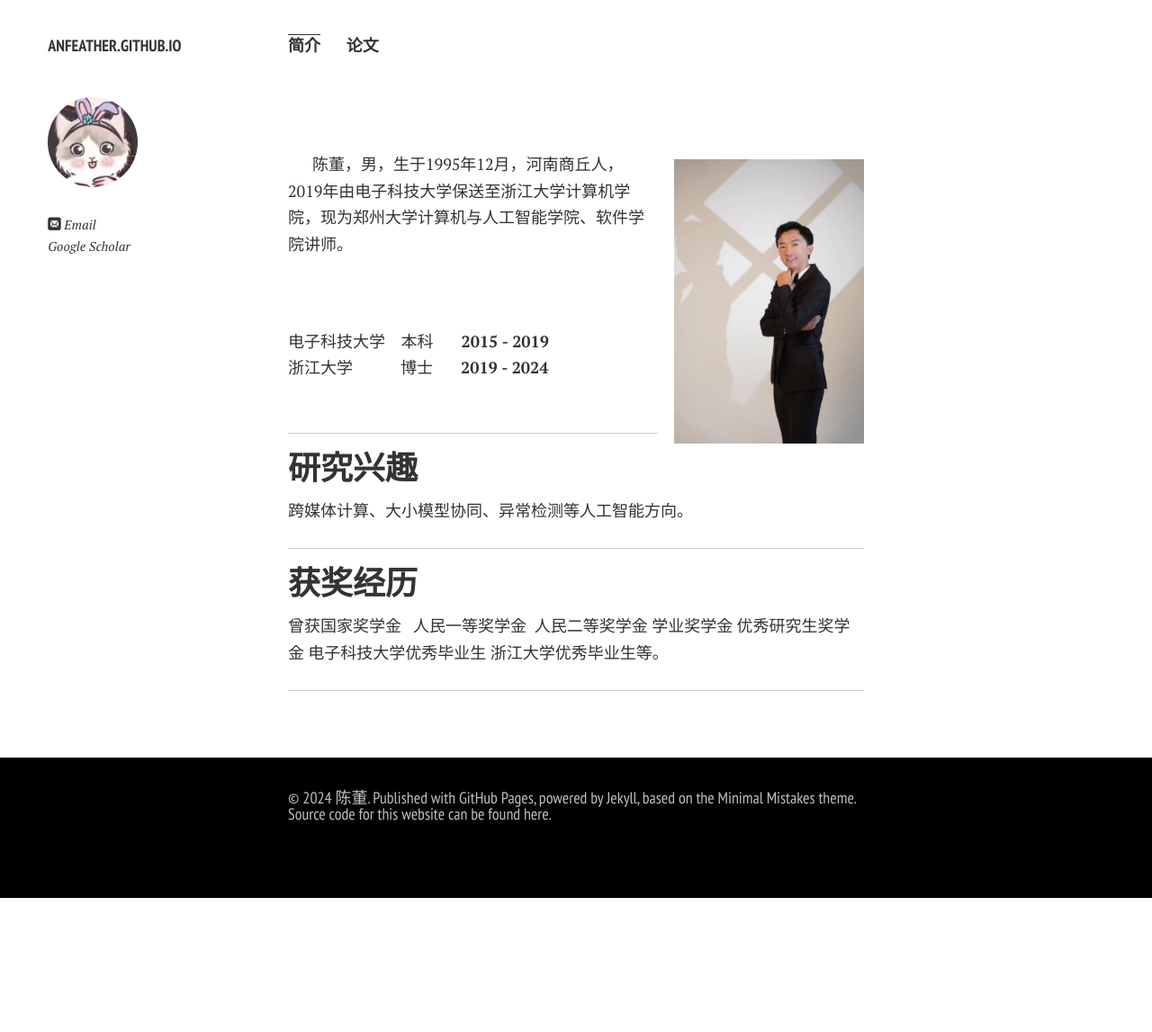
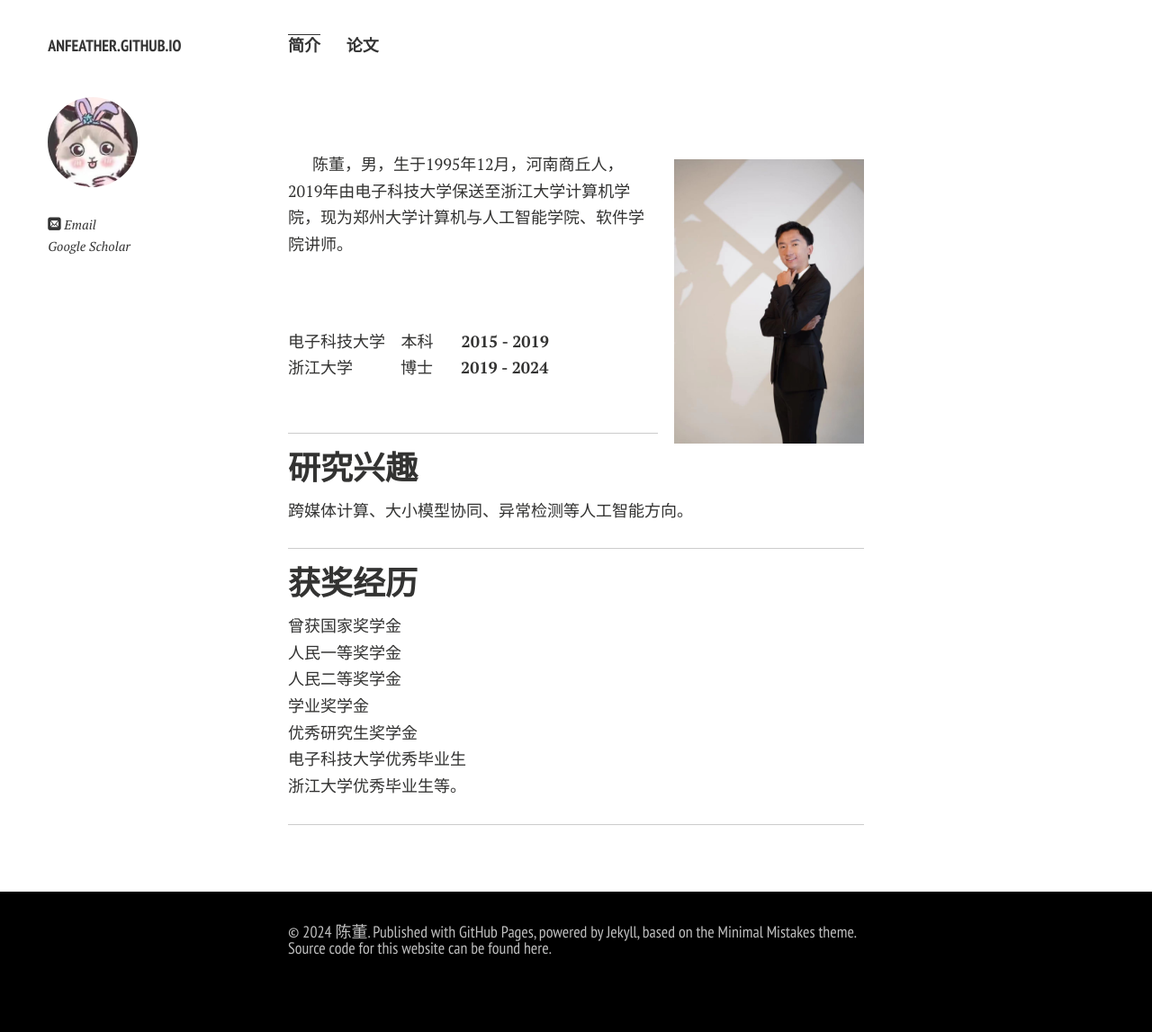
Before and after one commit to Anfeather/Anfeather.github.io, a Jekyll site: the page built from index.md, in a window 1280 px wide. Shown: the whole page at 90% size. Built offline with Jekyll 4.4.1, drawn with Linux system fonts in a browser that asks for light colours; nearby versions of some CDN libraries; comment, search, counter and statistics services are not loaded; a style sheet for code colours, icons or effects is not loaded; our own code applies the rules of GitHub Pages for plain Markdown files; before the commit the page ends 998 px from its top, so only the background shows below that.

```diff
--- a/index.md
+++ b/index.md
@@ -26,7 +26,7 @@ layout: page
 
 ---
 ## 获奖经历
-曾获国家奖学金 &nbsp; 人民一等奖学金 &nbsp;人民二等奖学金&nbsp;学业奖学金&nbsp;优秀研究生奖学金&nbsp;电子科技大学优秀毕业生&nbsp;浙江大学优秀毕业生等。
+曾获国家奖学金 <br> 人民一等奖学金 <br> 人民二等奖学金 <br> 学业奖学金<br>优秀研究生奖学金<br>电子科技大学优秀毕业生<br>浙江大学优秀毕业生等。
 
 ---
 
```
